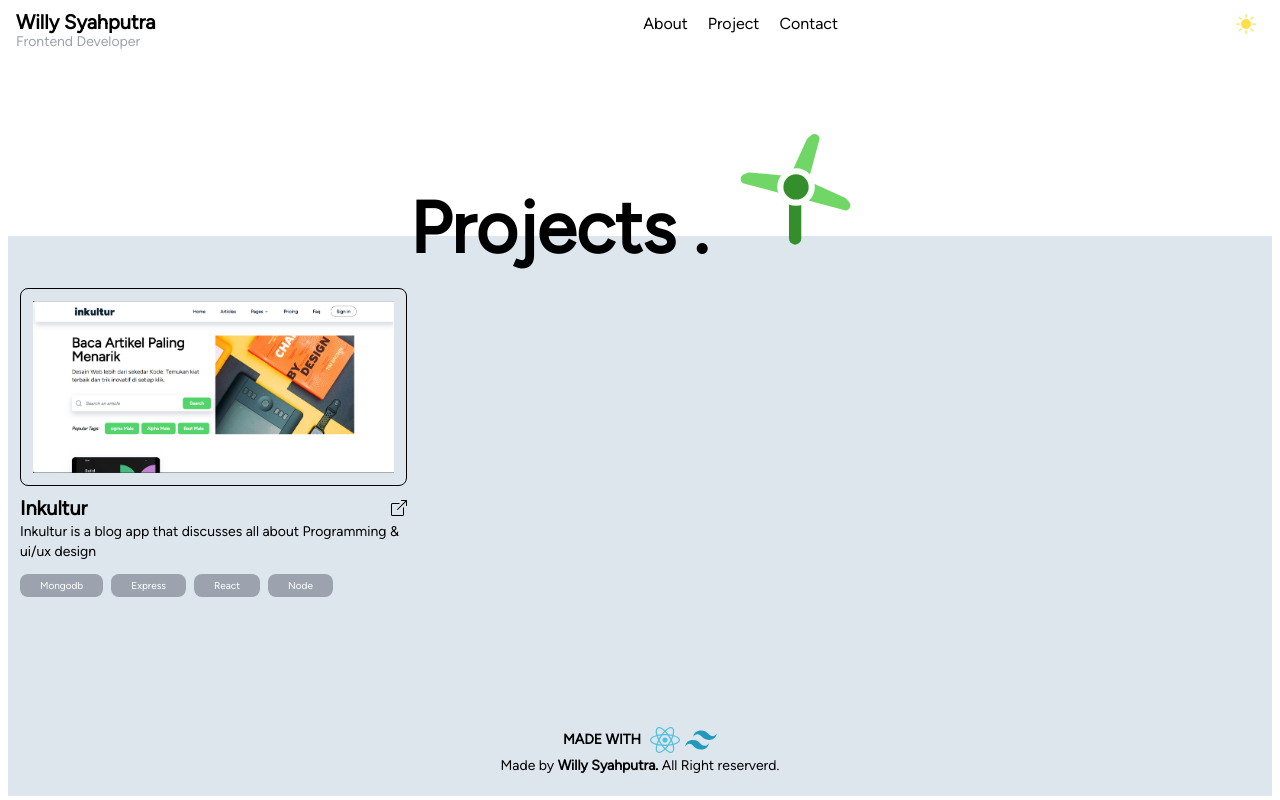
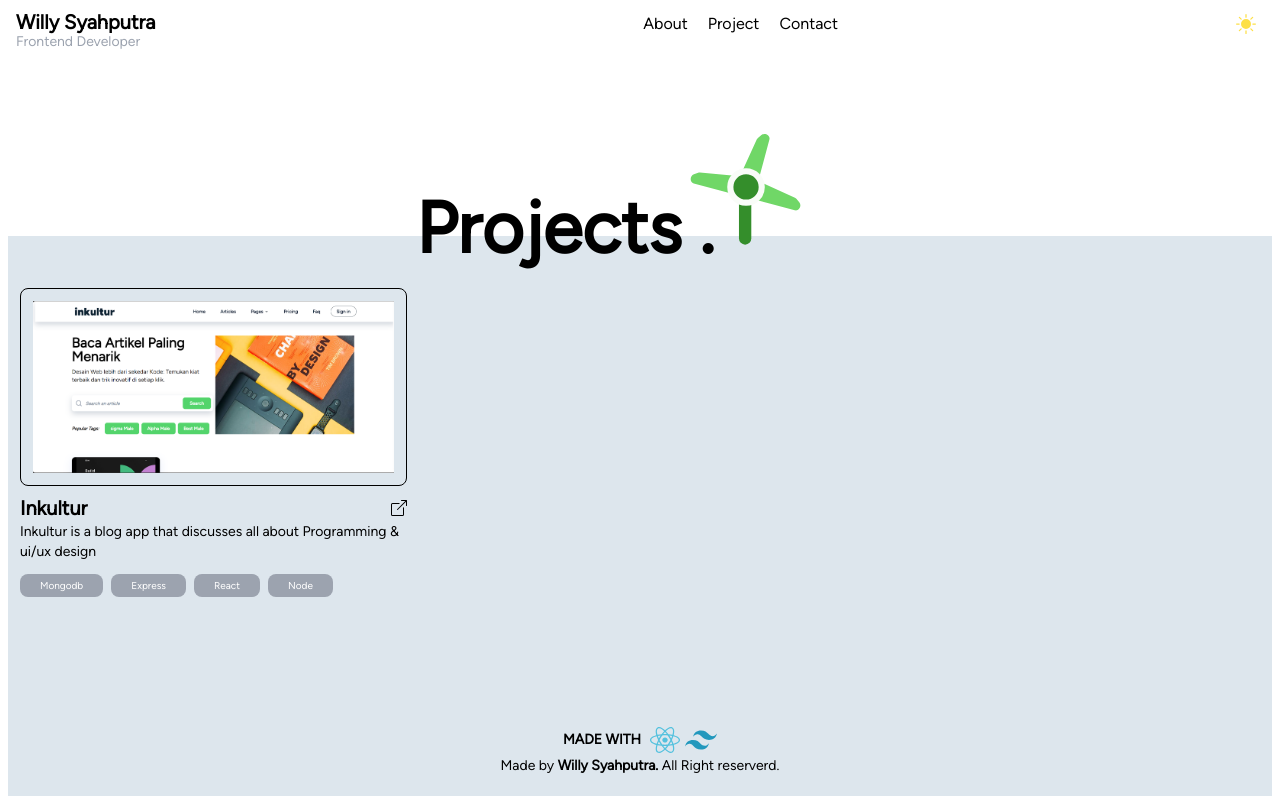
Before and after one commit to Codewithwil07/my-portofolio, a React (Vite) app: page /project in a window 1280 px wide. Built offline with nearby package versions, Linux system fonts and the light colour scheme.

Commit message:
Delete gap-x-3 in HeaderPage.jsx

```diff
--- a/src/components/fragment/HeaderPage.jsx
+++ b/src/components/fragment/HeaderPage.jsx
@@ -34,11 +34,12 @@ const AboutHeader = () => {
 
 const ProjectsHeader = () => {
     return (
-        <div className='flex items-end justify-center gap-x-3 md:relative md:top-12'>
+        <div className='flex items-end justify-center md:relative md:top-12'>
             <h1 className='text-5xl font-extrabold text-start md:text-7xl'>
                 Projects <span className='text-7xl'>.</span>
             </h1>
             <svg
+                className='relative right-11'
                 width='150'
                 height='149'
                 viewBox='0 0 117 116'
```
